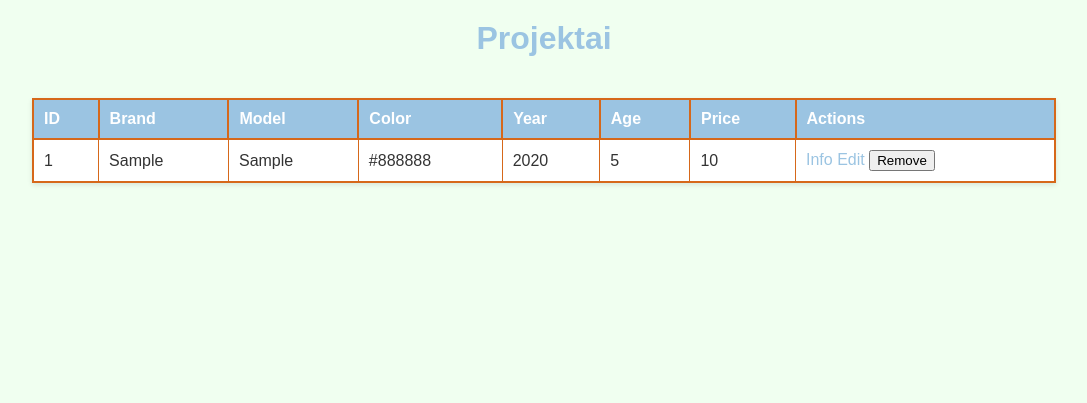
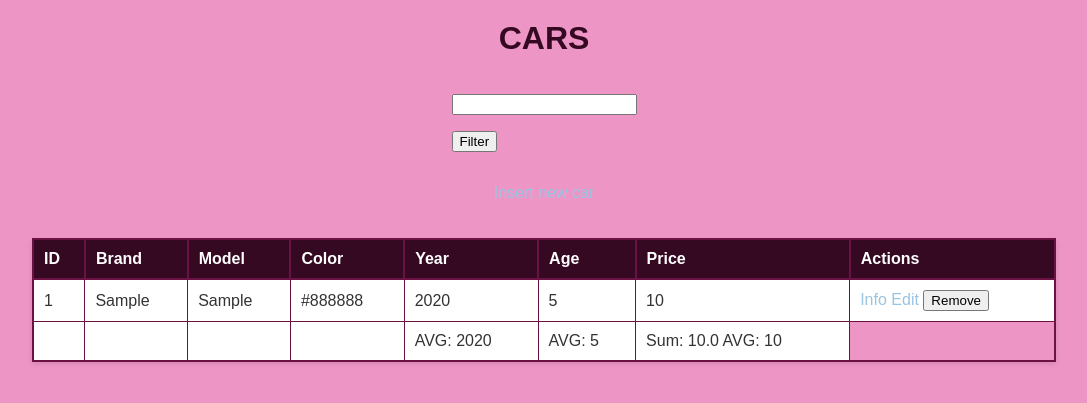
Before and after one commit to NaVaLpG/P_47_uzd, a Flask app: page / in a window 1280 px wide. Shown: the top 403 px of the page, without its empty margins (96-1183 px from the left). Run offline with Flask 3, Linux system fonts and the light colour scheme; tables that the repository leaves empty hold one stand-in row (values such as "Sample post").

Commit message:
viskas veikias isskyrus search funkcija. neisivaizduoju kaip reikia ja prideti

```diff
--- a/app.py
+++ b/app.py
@@ -19,8 +19,18 @@ with app.app_context():
 def home():
     search_text = request.args.get("searchbox")
     if search_text:
-        filtered_rows = Car.query.filter(Car.brand.ilike(f"{search_text}%"))
-        return render_template("index.html", cars=filtered_rows)
+        all_cars = Car.query.filter(Car.brand.ilike(f"{search_text}%")).all()
+        price_sum = sum(car.price for car in all_cars)
+        price_avg = round(sum(car.price for car in all_cars) / len(all_cars))
+        year_avg = round(sum(car.year for car in all_cars) / len(all_cars))
+        age_avg = round(sum(car.age for car in all_cars) / len(all_cars))
+        return render_template("index.html",
+                               cars=all_cars,
+                               price_sum=price_sum,
+                               price_avg=price_avg,
+                               year_avg=year_avg,
+                               age_avg=age_avg
+                               )
     else:
         all_cars = Car.query.all()
         price_sum = sum(car.price for car in all_cars)
@@ -33,7 +43,6 @@ def home():
                                price_avg=price_avg,
                                year_avg=year_avg,
                                age_avg=age_avg
-
                                )
 
 
@@ -106,4 +115,4 @@ def cars_api():
 
 
 if __name__ == "__main__":
-    app.run()
+    app.run(port=5001)
--- a/static/scripts.js
+++ b/static/scripts.js
@@ -17,9 +17,9 @@ document.addEventListener('DOMContentLoaded', function() {
                     <td>${car.age}</td>
                     <td>${car.price}</td>
                     <td>
-                        <a href="/car/{{ car.id }}">Info</a>
-                        <a href="/car/edit/{{ car.id }}">Edit</a>
-                        <form action="/car/remove/{{ car.id }}" method="post" style="display:inline;">
+                        <a href="/car/${ car.id }">Info</a>
+                        <a href="/car/edit/${ car.id }">Edit</a>
+                        <form action="/car/remove/${ car.id }" method="post" style="display:inline;">
                             <input type="submit" value="Remove">
                         </form>
                     </td>
--- a/static/styles.css
+++ b/static/styles.css
@@ -1,6 +1,6 @@
 /* Set the background color for the body */
 body {
-    background-color: #F0FFF0; /* Honeydew */
+    background-color: #ED96C6; /* Honeydew */
     color: #333; /* Darker text for contrast */
     font-family: Arial, Helvetica, sans-serif;
     margin: 0;
@@ -17,23 +17,23 @@ table {
     margin: 20px 0;
     box-shadow: 0 2px 5px rgba(0, 0, 0, 0.1);
     margin: 20px auto;
-    border: 2px solid #d6681a;
+    border: 2px solid #691243;
 }
 
 /* Style for the table headers */
 th {
-    background-color: #9BC4E2; /* Pale Cerulean */
+    background-color: #350922; /* Pale Cerulean */
     color: white;
     padding: 10px;
     text-align: left;
-    border: 2px solid #d6681a;
+    border: 2px solid #691243;
 }
 
 /* Style for the table cells */
 td {
     background-color: #FFF; /* White */
     padding: 10px;
-    border: 1px solid #d6681a;
+    border: 1px solid #691243;
 }
 
 /* Alternate row background color for better readability */
@@ -43,7 +43,7 @@ tr:nth-child(even) td {
 
 /* Additional general styles */
 h1 {
-    color: #9BC4E2; /* Pale Cerulean */
+    color: #340921; /* Pale Cerulean */
     margin-top: 20px;
 }
 
--- a/templates/index.html
+++ b/templates/index.html
@@ -7,7 +7,14 @@
     <link rel="stylesheet" href="/static/styles.css">
 </head>
 <body>
-    <h1>Projektai</h1>
+<h1>CARS</h1>
+<form action="" method="get">
+    <p><input type="text" name="searchbox"></p>
+    <p><input type="submit" value="Filter"></p>
+</form>
+
+
+<p><a href="/car/new">Insert new car</a></p>
 <table>
     <thead>
     <tr>
@@ -23,6 +30,15 @@
     </thead>
     <tbody id="cars-body">
     </tbody>
+    <tr>
+        <td></td>
+        <td></td>
+        <td></td>
+        <td></td>
+        <td>AVG: {{ year_avg }}</td>
+        <td>AVG: {{ age_avg }}</td>
+        <td>Sum: {{ price_sum }} AVG: {{ price_avg }}</td>
+    </tr>
 </table>
 
 <script src="/static/scripts.js"></script>
```
Lines whose indentation alone changed are shown as unchanged.
